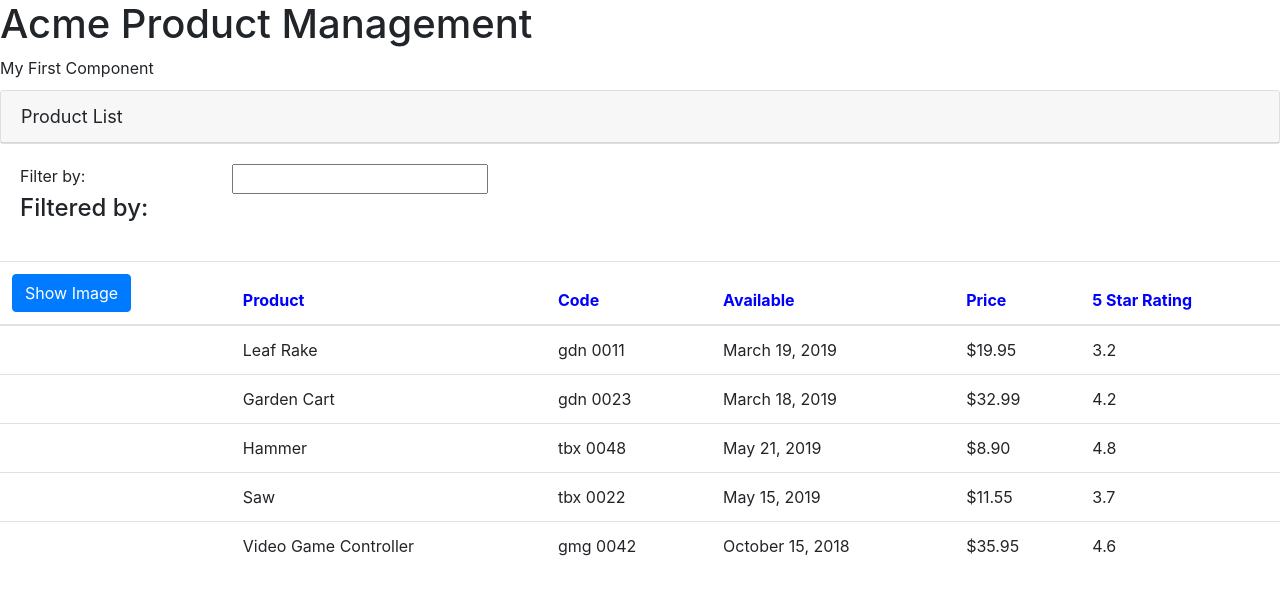
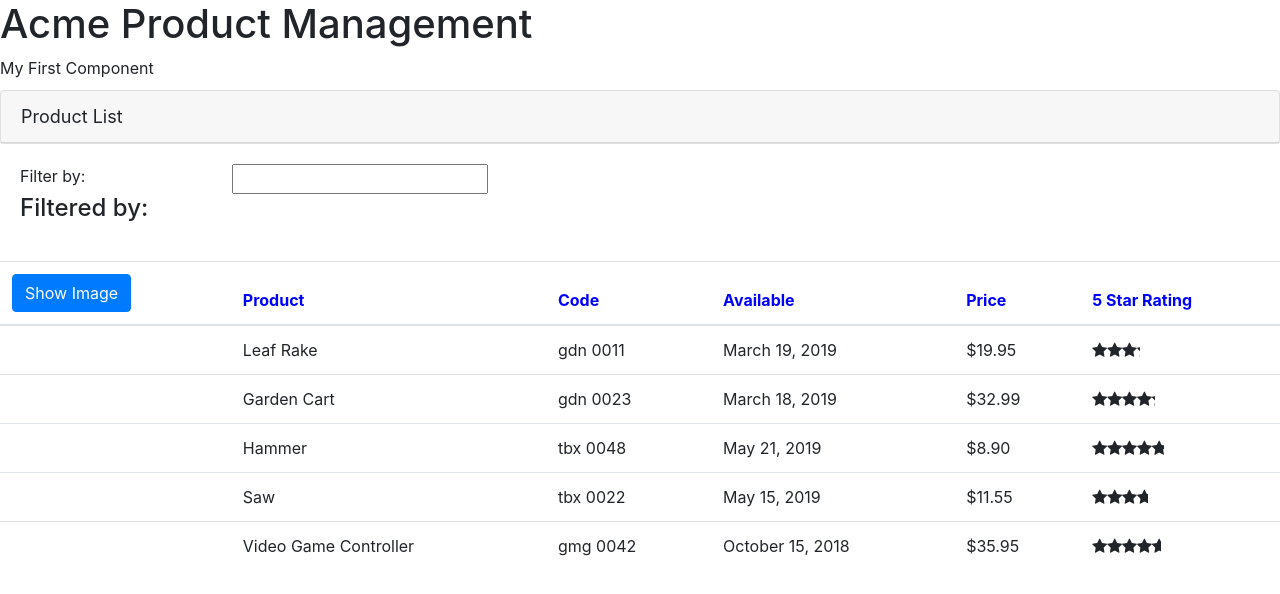
Before and after one commit to anirudhmadhavan/angular, an Angular app: page / in a window 1280 px wide. Shown: the top 594 px of the page. Built offline with nearby package versions, Linux system fonts and the light colour scheme.

Commit message:
Building nested components

```diff
--- a/src/app/app.module.ts
+++ b/src/app/app.module.ts
@@ -8,12 +8,13 @@ import { NgModule } from '@angular/core';
 import { AppComponent } from './app.component';
 import { ProductListComponent } from './products/product-list.component';
 import { ConvertToSpacesPipe } from './shared/convert-to-spaces.pipe';
+import { StarComponent } from './shared/star.component';
 
 //BrowserModule - always import for apps run on browser - ngIf, ngFor
 //Declarations - components and pipes part of this Angular module
 //bootstrap - first component to be executed, whatever is used in index.html
 @NgModule({
-   declarations: [AppComponent, ProductListComponent, ConvertToSpacesPipe],
+   declarations: [AppComponent, ProductListComponent, ConvertToSpacesPipe, StarComponent],
    imports: [BrowserModule, FormsModule],
    bootstrap: [AppComponent],
 })
--- a/src/app/products/product-list.component.html
+++ b/src/app/products/product-list.component.html
@@ -55,7 +55,10 @@
             <td>{{ product.productCode | lowercase | ConvertToSpaces: '-' }}</td>
             <td>{{ product.releaseDate }}</td>
             <td>{{ product.price | currency: 'USD':'symbol':'1.2-2' }}</td>
-            <td>{{ product.starRating }}</td>
+            <td>
+               <!-- Nested star component, passing property rating and listening to event, $event is payload from child's event-->
+               <star [rating]="product.starRating" (childEvent)="childEvent($event)"></star>
+            </td>
          </tr>
       </tbody>
    </table>
--- a/src/app/products/product-list.component.ts
+++ b/src/app/products/product-list.component.ts
@@ -1,6 +1,5 @@
 import { Component, OnInit } from '@angular/core';
 import { Product } from './product';
-import { FileDetector } from 'protractor';
 
 @Component({
    //This is the directive which can be used as a HTML tag <pm-products> - displays template associated with current template
@@ -104,4 +103,8 @@ export class ProductListComponent implements OnInit {
             product.productName.toLocaleLowerCase().indexOf(filteredBy.toLocaleLowerCase()) !== -1
       );
    }
+
+   public childEvent(text: string) {
+      console.log(text);
+   }
 }
--- a/src/app/shared/star.component.html
+++ b/src/app/shared/star.component.html
@@ -1,7 +1,5 @@
-<div class="crop"
-     [style.width.px]="starWidth"
-     [title]="rating">
-  <div style="width: 75px">
+<div class="crop" [style.width.px]="starWidth" [title]="rating">
+   <div style="width: 75px;" (click)="onClick()">
       <span class="fa fa-star"></span>
       <span class="fa fa-star"></span>
       <span class="fa fa-star"></span>
--- /dev/null
+++ b/src/app/shared/star.component.ts
@@ -0,0 +1,24 @@
+import { Component, OnChanges, Input, Output, EventEmitter, SimpleChanges } from '@angular/core';
+
+@Component({
+   selector: 'star',
+   templateUrl: './star.component.html',
+   styleUrls: ['./star.component.css'],
+})
+export class StarComponent implements OnChanges {
+   // Input to component from container component
+   @Input() rating: number;
+   starWidth: number;
+   // Output from child component - event, .emit will throw an event, similar to button's onClick - parent has to listen and take appropriate action
+   @Output() childEvent: EventEmitter<string> = new EventEmitter<string>();
+
+   // Called whenever any @Input properties changes
+   ngOnChanges(_changes: SimpleChanges): void {
+      this.starWidth = (this.rating * 75) / 5;
+   }
+
+   // This is an event which is triggered whenever child component is clicked. This throws an event for the parent to catch.
+   onClick() {
+      this.childEvent.emit(` ${this.rating} rating clicked`);
+   }
+}
```
Lines whose indentation alone changed are shown as unchanged.
